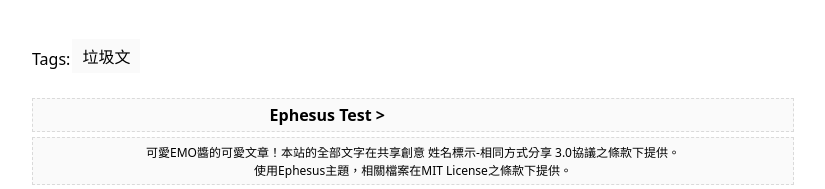
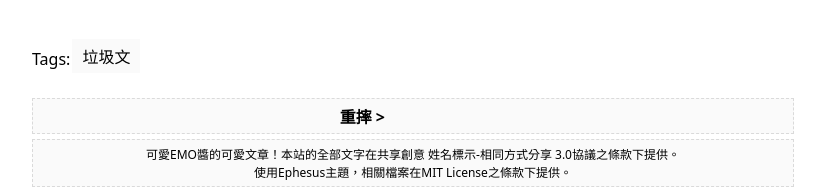
Before and after one commit to 1f616neko/blog, a Jekyll site: the page built from _posts/2022-11-09-惡人.md, in a window 1280 px wide. Shown: the part 846-1035 px from the top of the page, without its empty margins (227-1052 px from the left). Built offline with Jekyll 4.4.1, drawn with Linux system fonts in a browser that asks for light colours; comment, search, counter and statistics services are not loaded.

Commit message:
(attempt to) skip hidden posts in navbar

```diff
--- a/_layouts/post.html
+++ b/_layouts/post.html
@@ -28,10 +28,23 @@ layout: default
 	{% endfor %}
 </div>
 <div class="navigation">
-	{% if page.previous %}
-		<a class="prev" href="{{ page.previous | relative_url }}">< {{ page.previous.title }}</a>
-	{% endif %} {% if page.next %}
-	<a class="next" href="{{ page.next | relative_url }}">{{ page.next.title }} ></a>
-{% endif %}
+	{%- if page.previous -%}
+		{%- assign prev = page.previous -%}
+		{%- if prev.hidden -%}
+			{%- assign prev = prev.previous -%}
+		{%- endif -%}
+		{%- unless prev.hidden -%}
+			<a class="prev" href="{{ prev | relative_url }}">&lt; {{ prev.title }}</a>
+		{%- endunless -%}
+	{%- endif %}
+	{%- if page.next -%}
+		{% assign next = page.next -%}
+		{%- if next.hidden -%}
+			{%- assign next = next.next -%}
+		{%- endif %}
+		{%- unless next.hidden -%}
+			<a class="next" href="{{ next | relative_url }}">{{ next.title }} &gt;</a>
+		{%- endunless %}
+	{%- endif %}
 </div>
 {% include disqus.html %}
```
